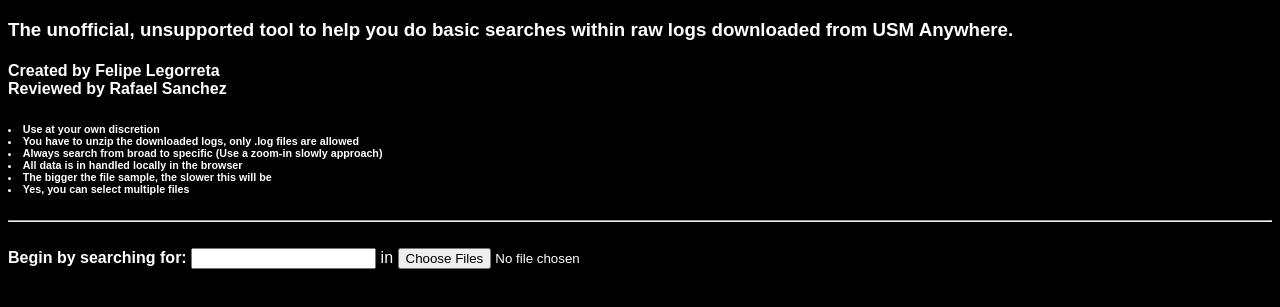
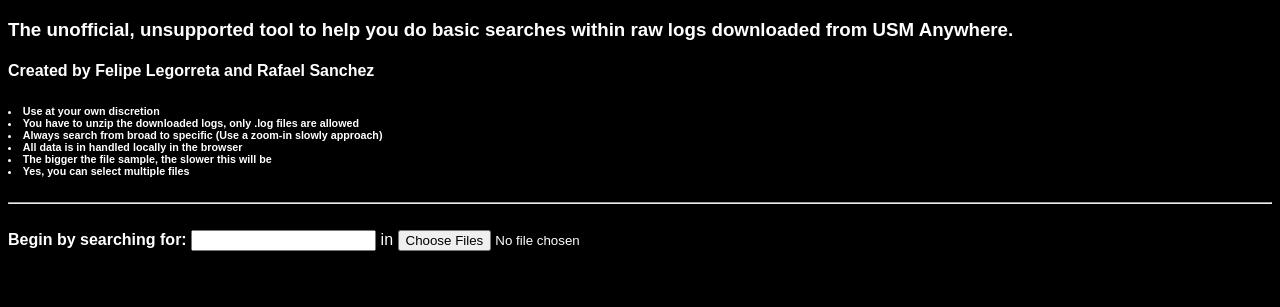
Before and after one commit to f-lego/usmacss, a plain HTML site: page index.html in a window 1280 px wide. Shown: the part 61-368 px from the top of the page. Drawn offline with nearby package versions, Linux system fonts and the light colour scheme.

Commit message:
Update index.html

```diff
--- a/index.html
+++ b/index.html
@@ -22,7 +22,7 @@
 <body>
   <h1>USMA Cold Storage Search v3</h1>
   <h3>The unofficial, unsupported tool to help you do basic searches within raw logs downloaded from USM Anywhere.</h3>
-	<h4>Created by Felipe Legorreta</br>Reviewed by Rafael Sanchez</h4>
+	<h4>Created by Felipe Legorreta and Rafael Sanchez</h4>
   <h6><li>Use at your own discretion</li>
   <li>You have to unzip the downloaded logs, only .log files are allowed</li>
   <li>Always search from broad to specific (Use a zoom-in slowly approach)</li>
```
